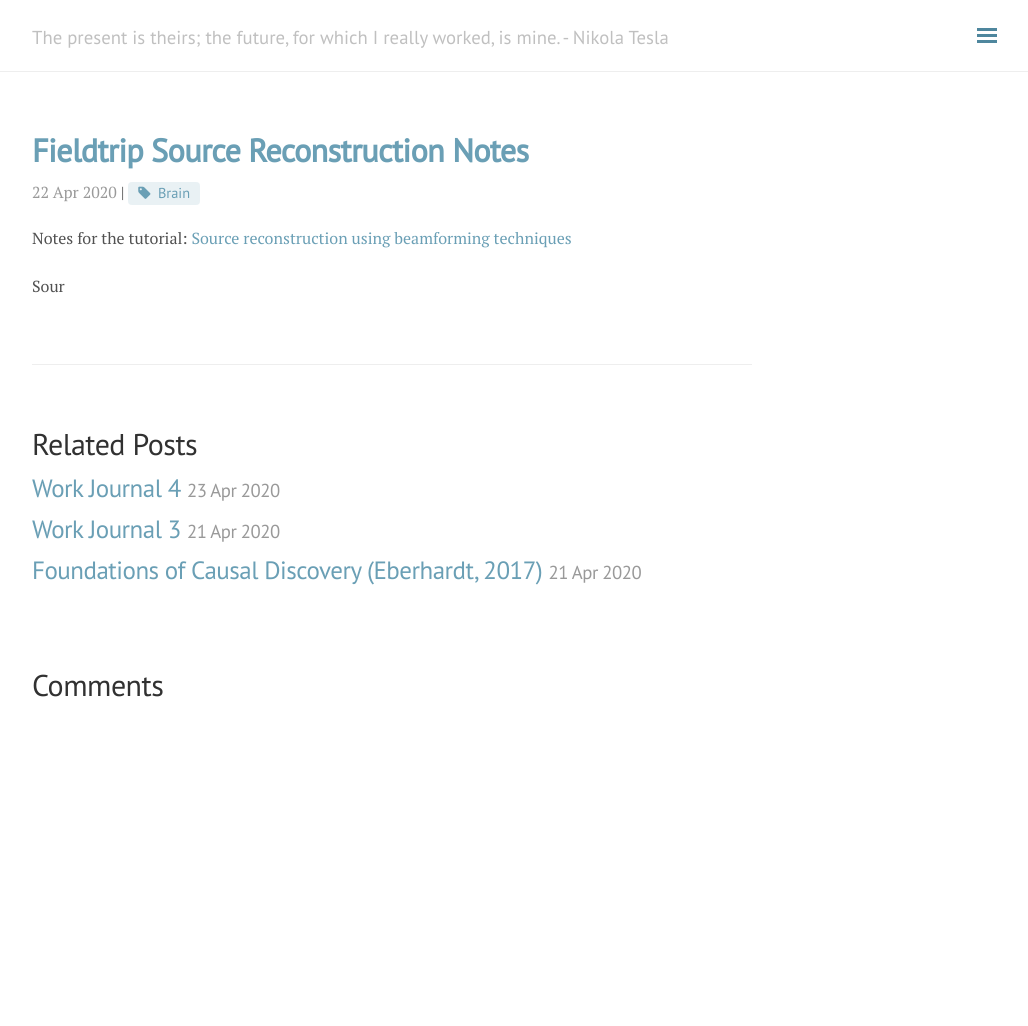
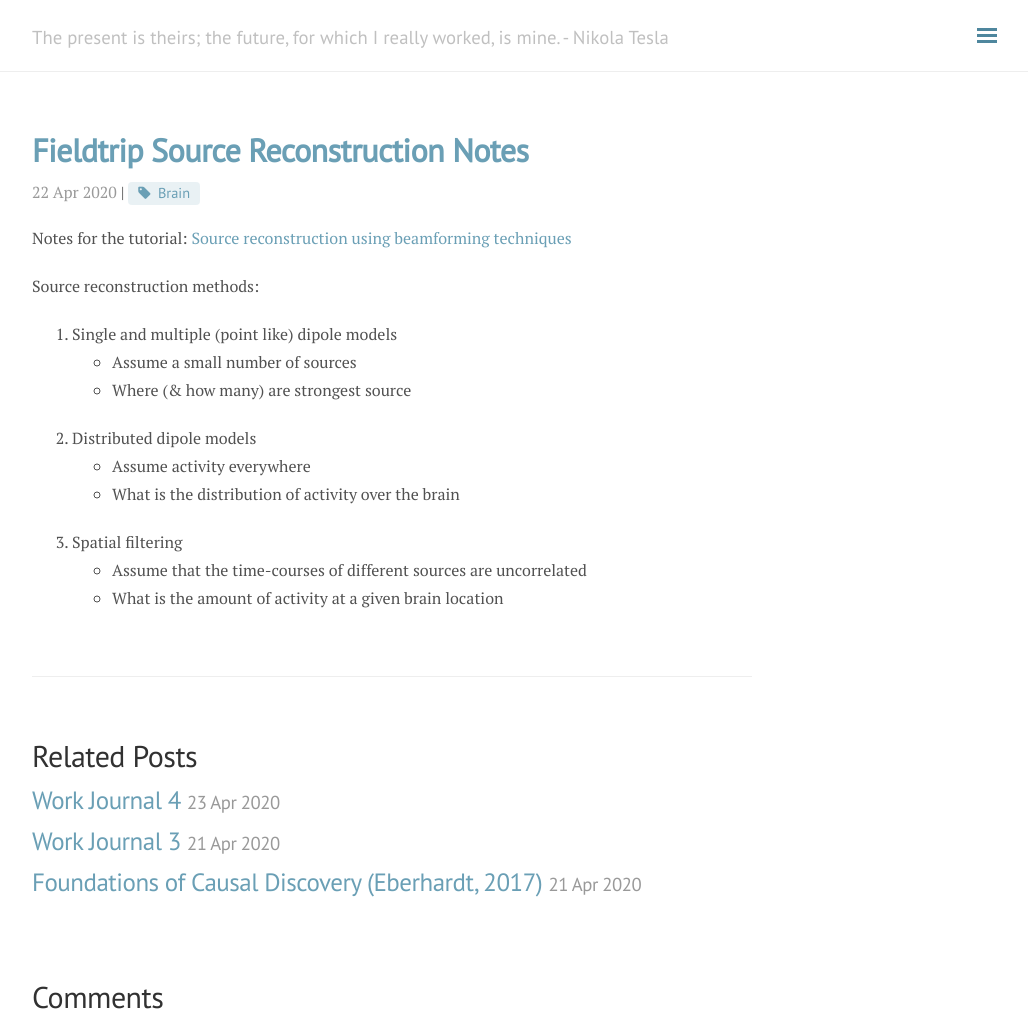
Before and after one commit to andylikescodes/andylikescodes.github.io, a Jekyll site: the page built from _posts/2020-04-22-Field-Trip-Source-Reconstruction-Notes.md, in a window 1280 px wide and 1026 px high. Shown: the whole window, without its empty margins (248-1276 px from the left). Built offline with Jekyll 4.4.1, drawn with Linux system fonts in a browser that asks for light colours; nearby versions of some CDN libraries; comment, search, counter and statistics services are not loaded.

Commit message:
_posts/2020-04-22-Field-Trip-Source-Reconstruction-Notes.md updated from https://stackedit.io/

```diff
--- a/_posts/2020-04-22-Field-Trip-Source-Reconstruction-Notes.md
+++ b/_posts/2020-04-22-Field-Trip-Source-Reconstruction-Notes.md
@@ -7,9 +7,20 @@ category: Brain
 
 Notes for the tutorial: [Source reconstruction using beamforming techniques](https://www.youtube.com/watch?v=pE0WAKd_Ve4)
 
-Sour
+Source reconstruction methods:
+
+1. Single and multiple (point like) dipole models
+	- Assume a small number of sources
+	- Where (& how many) are strongest source
+
+2. Distributed dipole models
+	- Assume activity everywhere
+	- What is the distribution of activity over the brain
+
+3. Spatial filtering
+	- Assume that the time-courses of different sources are uncorrelated
+	- What is the amount of activity at a given brain location
 
 <!--stackedit_data:
-eyJoaXN0b3J5IjpbLTIwMDg2OTA5NDcsLTE1NTAzMTQ0NDJdfQ
-==
+eyJoaXN0b3J5IjpbLTU1MzM4OTYsLTE1NTAzMTQ0NDJdfQ==
 -->
```
